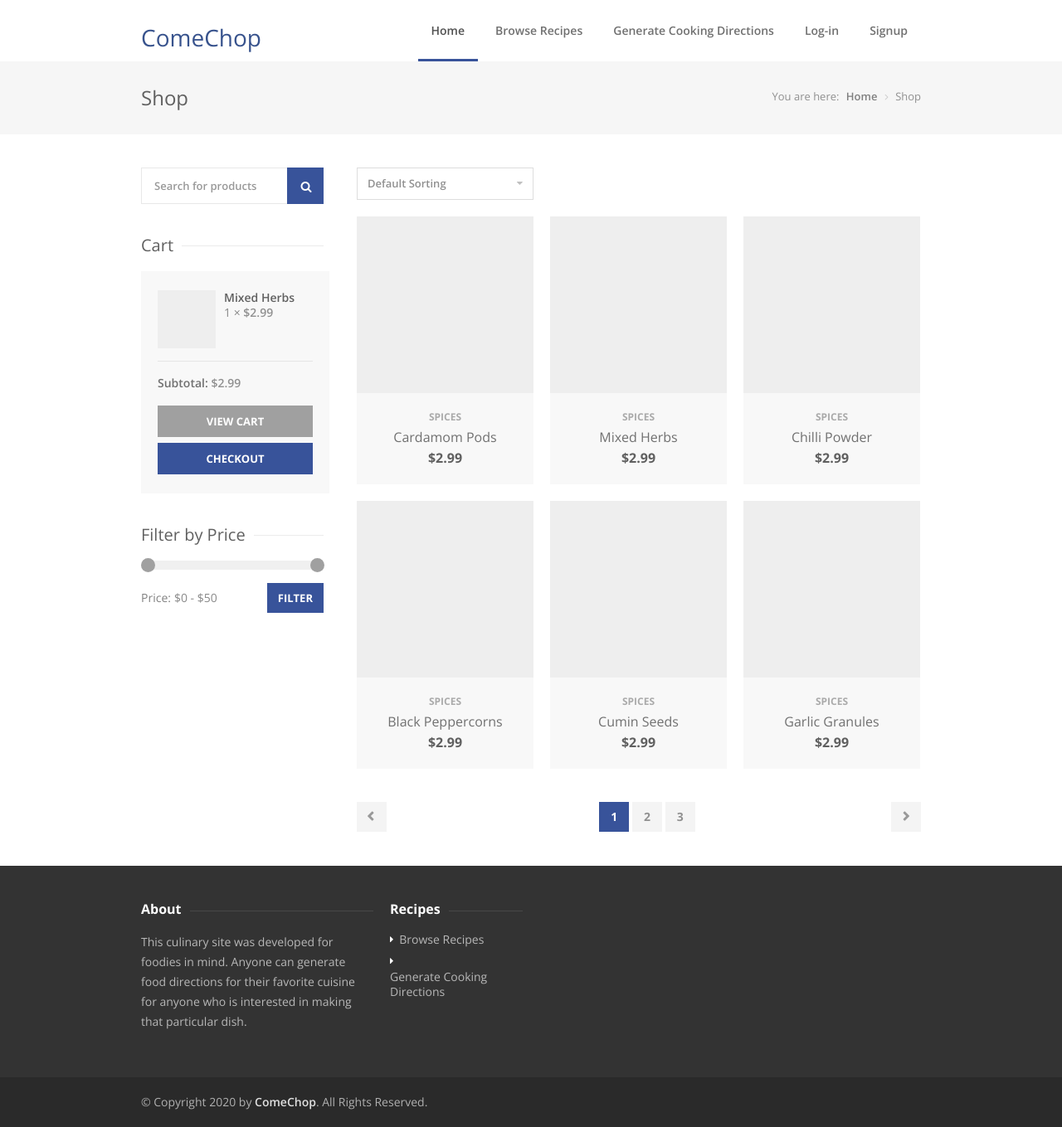
After one commit to akshaynorth/Djangomilestoneproject, a Django app: template recipe_cart/templates/shop.html in a window 1280 px wide. The commit adds this page. Shown: the whole page at 83% size. Run offline with Django 3.2, Linux system fonts and the light colour scheme; the template is opened without the code that fills it, so the values that code supplies are empty.

Commit message:
Create shop page and shop view

```diff
--- /dev/null
+++ b/recipe_cart/templates/shop.html
@@ -0,0 +1,267 @@
+
+{% extends "base.html" %}
+
+{% block precontent %}
+<!-- Titlebar
+================================================== -->
+<section id="titlebar">
+	<!-- Container -->
+	<div class="container">
+
+		<div class="eight columns">
+			<h2>Shop</h2>
+		</div>
+
+		<div class="eight columns">
+			<nav id="breadcrumbs">
+				<ul>
+					<li>You are here:</li>
+					<li><a href="#">Home</a></li>
+					<li>Shop</li>
+				</ul>
+			</nav>
+		</div>
+
+	</div>
+	<!-- Container / End -->
+</section>
+{% endblock precontent %}
+
+
+{% block pagecontent %}
+<div class="container">
+
+	<!-- Products -->
+	<div class="twelve columns left-sidebar-class">
+
+		<!-- Ordering -->
+		<div class="ordering">
+			<select class="chosen-select-no-single">
+				<option value="menu_order" >Default Sorting</option>
+				<option value="popularity" >Sort by Popularity</option>
+				<option value="rating" >Sort by Average Rating</option>
+				<option value="date">Sort by Newness</option>
+				<option value="price" >Sort by Price: Low to High</option>
+				<option value="price-desc" >Sort by Price: High to Low</option>
+			</select>
+		</div>
+		<div class="clearfix"></div>
+
+
+		<!-- Product #1 -->
+		<div class="four shop columns">
+			<figure class="product">
+
+				<div class="mediaholder">
+					<a href="product-page.html">
+						<img alt="" src="images/shop_item_01.jpg"/>
+					</a>
+					<a href="#" class="product-button"><i class="fa fa-shopping-cart"></i></a>
+				</div>
+
+				<a href="product-page.html">
+					<section>
+						<span class="product-category">Spices</span>
+						<h5>Cardamom Pods</h5>
+						<span class="product-price">$2.99</span>
+					</section>
+				</a>
+			</figure>
+		</div>
+
+		<!-- Product #2 -->
+		<div class="four shop columns">
+			<figure class="product">
+
+				<div class="mediaholder">
+					<a href="product-page.html">
+						<img alt="" src="images/shop_item_02.jpg"/>
+					</a>
+					<a href="#" class="product-button"><i class="fa fa-shopping-cart"></i></a>
+				</div>
+
+				<a href="product-page.html">
+					<section>
+						<span class="product-category">Spices</span>
+						<h5>Mixed Herbs</h5>
+						<span class="product-price">$2.99</span>
+					</section>
+				</a>
+			</figure>
+		</div>
+
+		<!-- Product #3 -->
+		<div class="four shop columns">
+			<figure class="product">
+
+				<div class="mediaholder">
+					<a href="product-page.html">
+						<img alt="" src="images/shop_item_03.jpg"/>
+					</a>
+					<a href="#" class="product-button"><i class="fa fa-shopping-cart"></i></a>
+				</div>
+
+				<a href="product-page.html">
+					<section>
+						<span class="product-category">Spices</span>
+						<h5>Chilli Powder</h5>
+						<span class="product-price">$2.99</span>
+					</section>
+				</a>
+			</figure>
+		</div>
+
+		<!-- Product #4 -->
+		<div class="four shop columns">
+			<figure class="product">
+
+				<div class="mediaholder">
+					<a href="product-page.html">
+						<img alt="" src="images/shop_item_04.jpg"/>
+					</a>
+					<a href="#" class="product-button"><i class="fa fa-shopping-cart"></i></a>
+				</div>
+
+				<a href="product-page.html">
+					<section>
+						<span class="product-category">Spices</span>
+						<h5>Black Peppercorns</h5>
+						<span class="product-price">$2.99</span>
+					</section>
+				</a>
+			</figure>
+		</div>
+
+		<!-- Product #5 -->
+		<div class="four shop columns">
+			<figure class="product">
+
+				<div class="mediaholder">
+					<a href="product-page.html">
+						<img alt="" src="images/shop_item_05.jpg"/>
+					</a>
+					<a href="#" class="product-button"><i class="fa fa-shopping-cart"></i></a>
+				</div>
+
+				<a href="product-page.html">
+					<section>
+						<span class="product-category">Spices</span>
+						<h5>Cumin Seeds</h5>
+						<span class="product-price">$2.99</span>
+					</section>
+				</a>
+			</figure>
+		</div>
+
+		<!-- Product #6 -->
+		<div class="four shop columns">
+			<figure class="product">
+
+				<div class="mediaholder">
+					<a href="product-page.html">
+						<img alt="" src="images/shop_item_06.jpg"/>
+					</a>
+					<a href="#" class="product-button"><i class="fa fa-shopping-cart"></i></a>
+				</div>
+
+				<a href="product-page.html">
+					<section>
+						<span class="product-category">Spices</span>
+						<h5>Garlic Granules</h5>
+						<span class="product-price">$2.99</span>
+					</section>
+				</a>
+			</figure>
+		</div>
+
+		<div class="clearfix"></div>
+		<div class="margin-top-40"></div>
+
+		<!-- Pagination -->
+		<div class="pagination-container masonry">
+			<nav class="pagination">
+				<ul>
+					<li><a href="#" class="current-page">1</a></li>
+					<li><a href="#">2</a></li>
+					<li><a href="#">3</a></li>
+				</ul>
+			</nav>
+
+			<nav class="pagination-next-prev">
+				<ul>
+					<li><a href="#" class="prev"></a></li>
+					<li><a href="#" class="next"></a></li>
+				</ul>
+			</nav>
+		</div>
+
+	</div>
+
+
+	<!-- Sidebar
+	================================================== -->
+	<div class="four columns">
+
+		<!-- Search Form -->
+		<div class="widget search-form">
+			<nav class="search">
+				<form action="#" method="get">
+					<button><i class="fa fa-search"></i></button>
+					<input class="search-field" type="text" placeholder="Search for products" value=""/>
+				</form>
+			</nav>
+			<div class="clearfix"></div>
+		</div>
+
+
+		<!-- Cart -->
+		<div class="widget">
+			<h4 class="headline">Cart</h4>
+			<span class="line margin-bottom-30"></span>
+			<div class="clearfix"></div>
+
+			<div class="widget_shopping_cart_content">
+				<ul class="product_list_widget">
+
+					<li>
+						<a href="#" class="image"><img src="images/shop_item_02a.jpg" alt=""></a>
+						<div class="product_title">
+							<a href="#">Mixed Herbs</a>
+							<span class="quantity">1 × <span class="amount">$2.99</span></span>
+						</div>
+					</li>
+
+				</ul>
+
+				<p class="total"><strong>Subtotal:</strong>
+				<span class="amount">$2.99</span></p>
+
+				<span class="buttons">
+					<a href="#" class="button">View Cart</a>
+					<a href="#" class="button color">Checkout</a>
+				</span>
+			</div>
+		</div>
+
+
+	 	<!-- Widget -->
+	 	<div class="widget">
+			<h4 class="headline">Filter by Price</h4>
+			<span class="line margin-bottom-30"></span>
+			<div class="clearfix"></div>
+
+			<div id="price-range">
+				<div class="padding-range"><div id="slider-range"></div></div>
+				<label for="amount">Price:</label>
+				<input type="text" id="amount"/>
+				<a href="#" class="button color">Filter</a>
+			</div>
+			<div class="clearfix"></div>
+	 	</div>
+
+	</div>
+
+</div>
+<!-- Container / End -->
+
+{% endblock pagecontent %}
--- a/recipe_cart/urls.py
+++ b/recipe_cart/urls.py
@@ -2,6 +2,7 @@ from django.urls import path
 from . import views
 
 urlpatterns = [
+    path('shop', views.shop_page, 'shop_page'),
     path('add/<int:item_id>', views.add_to_cart, 'add_to_cart'),
     path('delete/<int:item_id>', views.delete_from_cart, 'delete_from_cart'),
 ]
--- a/recipesite/settings.py
+++ b/recipesite/settings.py
@@ -42,8 +42,7 @@ INSTALLED_APPS = [
     'django.contrib.staticfiles',
     'pages',
     'recipe',
-    'login_app',
-    'recipe_pay',
+    'login_app'
 ]
 
 MIDDLEWARE = [
--- a/recipesite/urls.py
+++ b/recipesite/urls.py
@@ -21,6 +21,6 @@ urlpatterns = [
     path('login/', include('login_app.urls')),
     path('pages/', include('pages.urls')),
     path('recipe/', include('recipe.urls')),
-    path('recipe_pay', include('recipe_pay.urls')),
+    path('recipe_cart', include('recipe_cart.urls')),
     path('admin/', admin.site.urls)
 ]
--- a/requirements.txt
+++ b/requirements.txt
@@ -2,6 +2,3 @@ gunicorn
 pipenv
 mysqlclient
 django-heroku
-
-# A requirement as specified in the Stripe documentation to integrate with Stripe payments
-stripe>=2.48.0,<3.0
--- a/templates/base.html
+++ b/templates/base.html
@@ -21,8 +21,6 @@
 	<script src="https://html5shim.googlecode.com/svn/trunk/html5.js"></script>
 <![endif]-->
 
-<!-- Define a block for JavaScript to be included as per Stripe payment system documentation -->
-{% block head_javascript %}{% endblock head_javascript %}
 </head>
 
 <body>
@@ -56,6 +54,7 @@
 			<li><a href="/pages/browse-recipes.html">Browse Recipes</a></li>
 			<li><a href="/pages/submit-recipe.html">Generate Cooking Directions</a></li>
 			{% if user.is_authenticated %}
+			<li><a href="/recipe_cart/shop">Shop</a></li>
 			<li><a href="{% url 'logout' %}">Logout: {{user.username}}</a></li>
 			{% else %}
 			<li><a href="{% url 'login_form' %}">Log-in</a></li>
```
Also changed, not shown: recipe_cart/views.py (+8 -0 lines).
